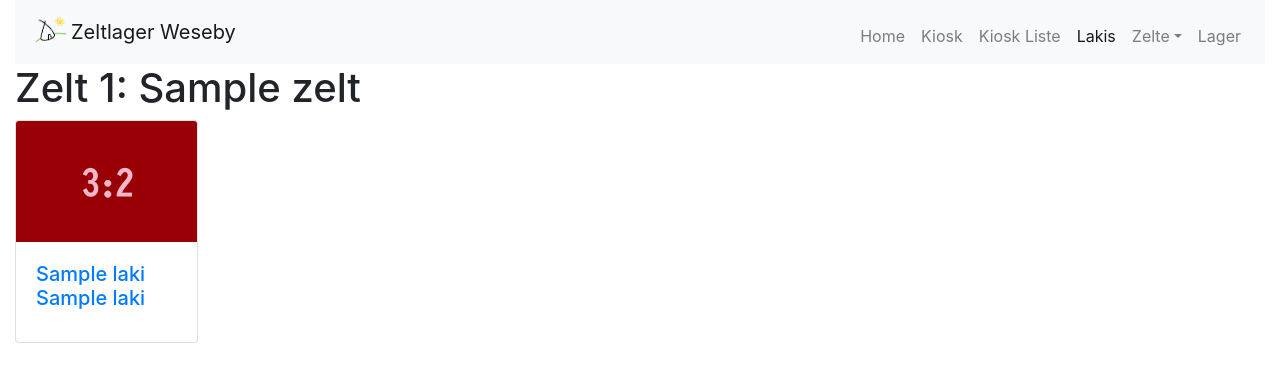
After one commit to theravenone/weseby, a Django app: page /kiosk/kiosk/zelt/1 in a window 1280 px wide. The commit adds this page. Shown: the top 382 px of the page. Run offline with Django 3.2, Linux system fonts and the light colour scheme; tables that the repository leaves empty hold one stand-in row (values such as "Sample post"); some libraries are stand-ins or nearby versions.

Commit message:
neue kiosk ansicht

```diff
--- a/kiosk/models.py
+++ b/kiosk/models.py
@@ -12,12 +12,12 @@ class Zeltlager(models.Model):
 
 class Zelt(models.Model):
     """ Model Zelt """
-    zeltnummer = models.CharField(max_length=2)
+    zeltnummer = models.IntegerField(default=1)
     zeltname = models.CharField(max_length=20)
     zeltlager = models.ForeignKey(Zeltlager, on_delete=models.SET_NULL, null=True)
 
     def __str__(self):
-        return self.zeltnummer
+        return str(self.zeltnummer)
 
 
 class Konto(models.Model):
--- a/kiosk/static/kiosk/styles.css
+++ b/kiosk/static/kiosk/styles.css
@@ -5,3 +5,11 @@
 .container_ {
     max-width : 1700px ;
 }
+
+.card {
+    margin-bottom: 10px;
+}
+
+#card_hinweis {
+    width : 100% ;
+}
--- a/kiosk/templates/kiosk/base.html
+++ b/kiosk/templates/kiosk/base.html
@@ -35,7 +35,11 @@
                     </li>
 
                     <li class="nav-item" id="kiosk">
-                        <a class="nav-link" href="{% url 'kiosk-list'%}">Kiosk</a>
+                        <a class="nav-link" href="{% url 'kiosk-overview'%}">Kiosk</a>
+                    </li>
+
+                    <li class="nav-item" id="kiosk-list">
+                        <a class="nav-link" href="{% url 'kiosk-list'%}">Kiosk Liste</a>
                     </li>
 
                     <li class="nav-item" id="lakis">
--- /dev/null
+++ b/kiosk/templates/kiosk/kiosk_detail.html
@@ -0,0 +1,39 @@
+{% extends 'kiosk/base.html' %}
+
+{% load static %}
+
+{% block content %}
+<div class="row">
+    <div class="col">
+        <h1> Zelt {{zelt.zeltnummer}}: {{zelt.zeltname}}</h1>
+    </div>
+</div>
+
+<div class="row">
+
+
+    {% for laki in laki_liste %}
+
+        <div class="col-2">
+            <a href="{% url 'laki-kiosk' laki.id%}">
+            <div class="card">
+                <img class="card-img-top justify-content-center" src="{% static 'kiosk/img/3zu2.png' %}" alt="Card image cap">
+                <div class="card-body">
+                    <h5 class="card-title">{{laki.vorname}} {{laki.nachname}}</h5>
+                </div>
+            </div>
+            </a>
+        </div>
+
+    {% empty %}
+        Keine Lakis vorhanden
+    {% endfor %}
+
+
+</div>
+
+<script type="text/javascript">
+$( "li" ).last().removeClass( "active" );
+$( "#lakis" ).last().addClass( "active" );
+</script>
+{% endblock %}
--- a/kiosk/templates/kiosk/kiosk_list.html
+++ b/kiosk/templates/kiosk/kiosk_list.html
@@ -47,6 +47,6 @@
 
 <script type="text/javascript">
 $( "li" ).last().removeClass( "active" );
-$( "#kiosk" ).last().addClass( "active" );
+$( "#kiosk-list" ).last().addClass( "active" );
 </script>
 {% endblock %}
--- a/kiosk/urls.py
+++ b/kiosk/urls.py
@@ -21,6 +21,8 @@ from . import views
 urlpatterns = [
     path('lakis/', LakiListView.as_view(), name='laki-list'),
     path('kiosk/', views.KioskList, name='kiosk-list'),
+    path('kiosk/overview', views.KioskOverview, name='kiosk-overview'),
+    path('kiosk/zelt/<int:pk>', views.KioskDetail, name='kiosk-detail'),
     path('lakis/<int:pk>/', LakiDetailView.as_view(), name='laki-detail'),
     path('kiosk/<int:pk>', views.LakiKiosk, name='laki-kiosk'),
     path('zelt/<int:pk>', views.ZeltDetail, name='zelt-detail'),
--- a/kiosk/views.py
+++ b/kiosk/views.py
@@ -6,7 +6,7 @@ from django.http import HttpResponse, Http404, HttpResponseRedirect
 from django.urls import reverse
 from django.views import generic
 
-from .models import Laki
+from .models import Laki, Zelt
 from .forms import LakiForm, KioskForm
 
 
@@ -23,6 +23,26 @@ def KioskList(request):
     lakis = Laki.objects.all()
 
     return render(request, 'kiosk/kiosk_list.html', {'laki_liste': lakis})
+
+
+def KioskOverview(request):
+    """ KioskOverviewView """
+    zelte = Zelt.objects.all().order_by('zeltnummer')
+
+    return render(request, 'kiosk/kiosk_overview.html', {'zelte': zelte})
+
+
+def KioskDetail(request, pk):
+    """ KioskDetailView """
+    lakis_zelt = Laki.objects.filter(zelt__zeltnummer=pk).order_by('vorname')
+
+    zelt = Zelt.objects.get(pk=pk)
+
+
+    return render(request, 'kiosk/kiosk_detail.html', {
+        'laki_liste': lakis_zelt,
+        'zelt': zelt
+        })
 
 
 class LakiDetailView(generic.DetailView):
```
Also changed, not shown: kiosk/templates/kiosk/kiosk_overview.html (added, +33 -0 lines), kiosk/templates/kiosk/laki_kiosk.html (+9 -8 lines), kiosk/migrations/0012_auto_20190210_1354.py (added), kiosk/static/kiosk/img/3zu2.png (added), 1 other file.
